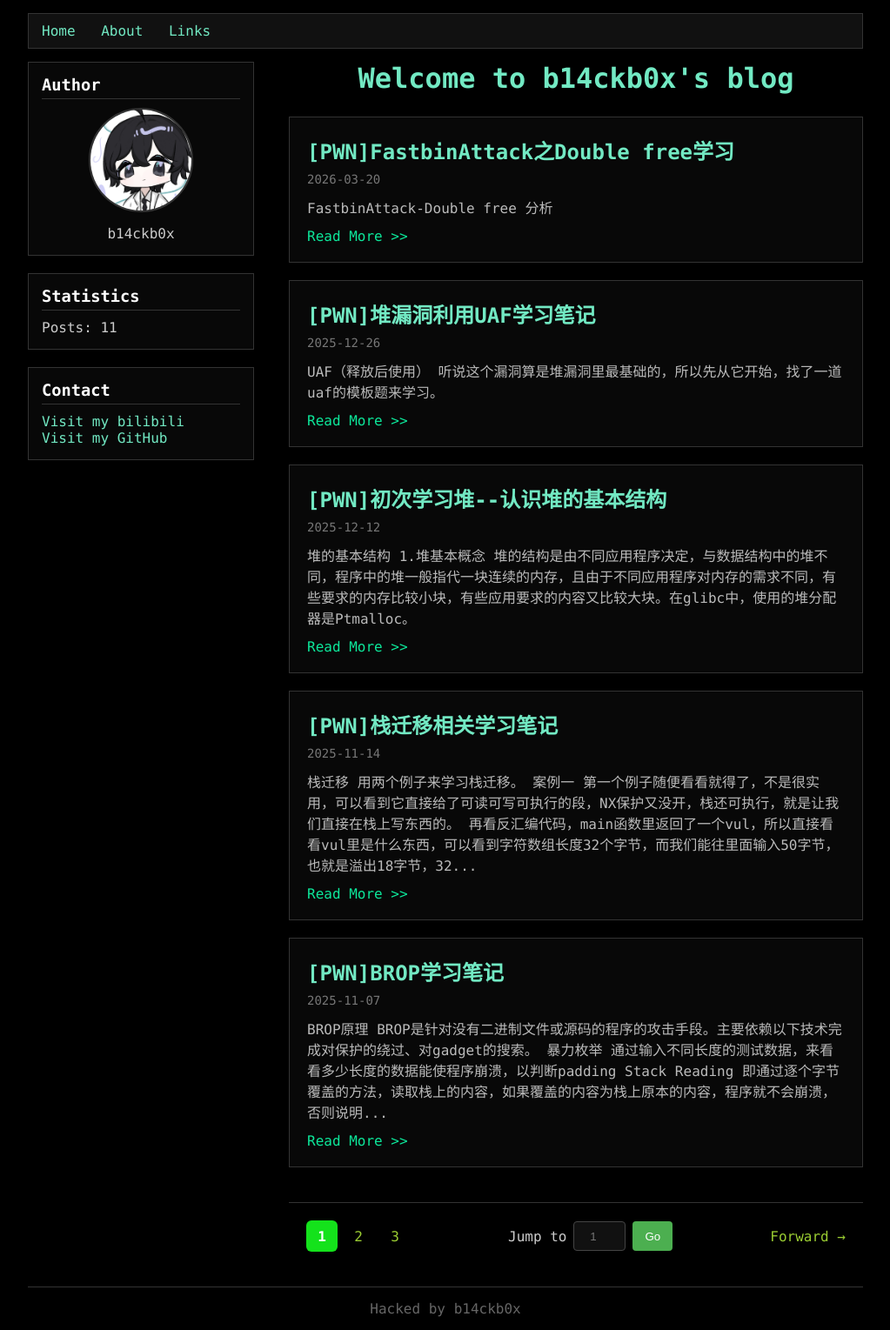
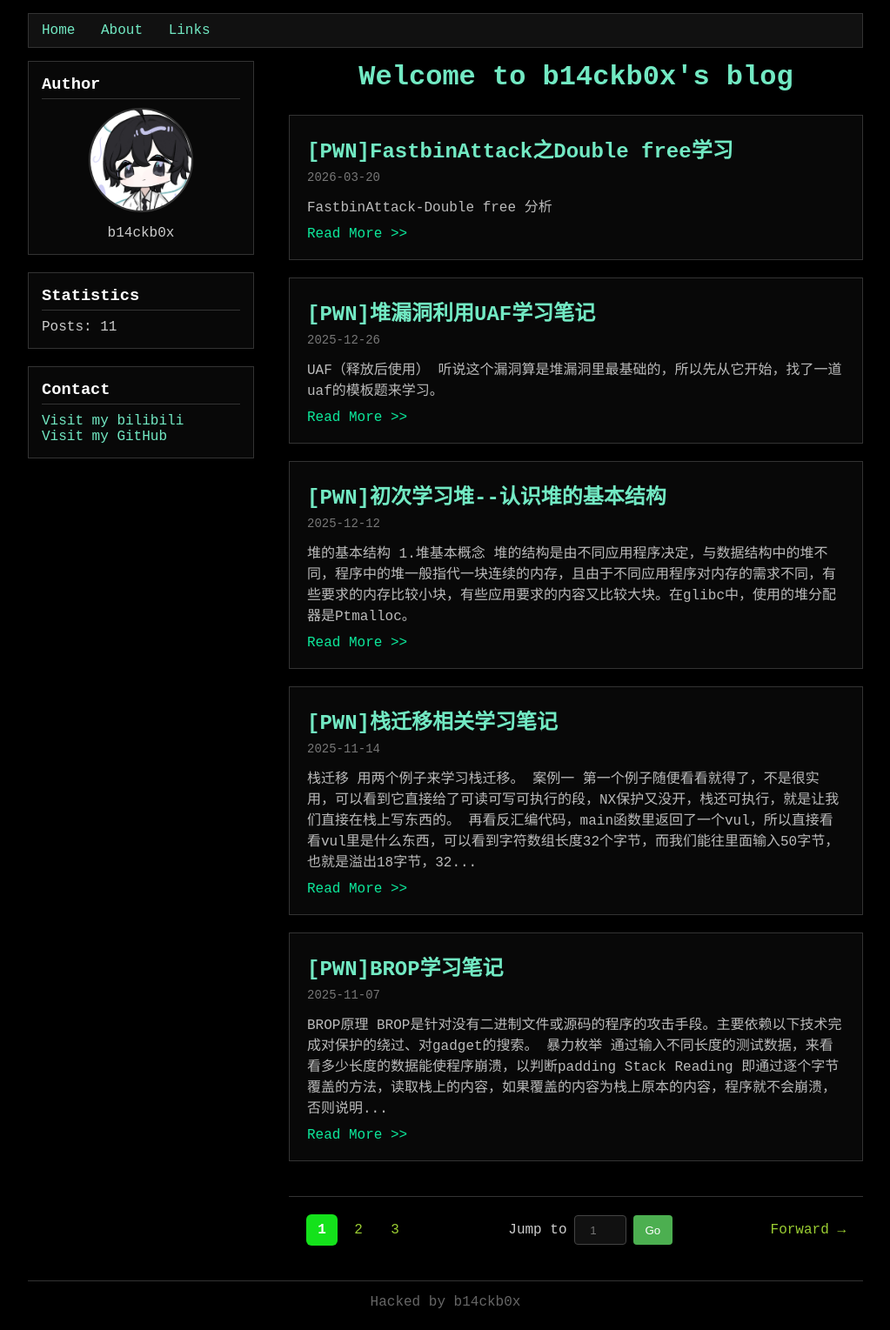
Before and after one commit to NTC627/ntc627.github.io, a Jekyll site: the page built from index.html, in a window 1280 px wide. Shown: the whole page at 87% size, without its empty margins (128-1151 px from the left). Built offline with Jekyll 4.4.1, drawn with Linux system fonts in a browser that asks for light colours; the list of posts is cut into pages by our own code.

Commit message:
modify fonts

```diff
--- a/assets/css/style.css
+++ b/assets/css/style.css
@@ -7,7 +7,11 @@
   body {
     background: #000;
     color: #ccc;
-    font-family: Consolas, Monaco, monospace;
+    font-family:
+        "Courier New",
+        "Microsoft YaHei",
+        "PingFang SC",
+        monospace;
   }
 
   #wrapper {
```
Also changed, not shown: README.md.
